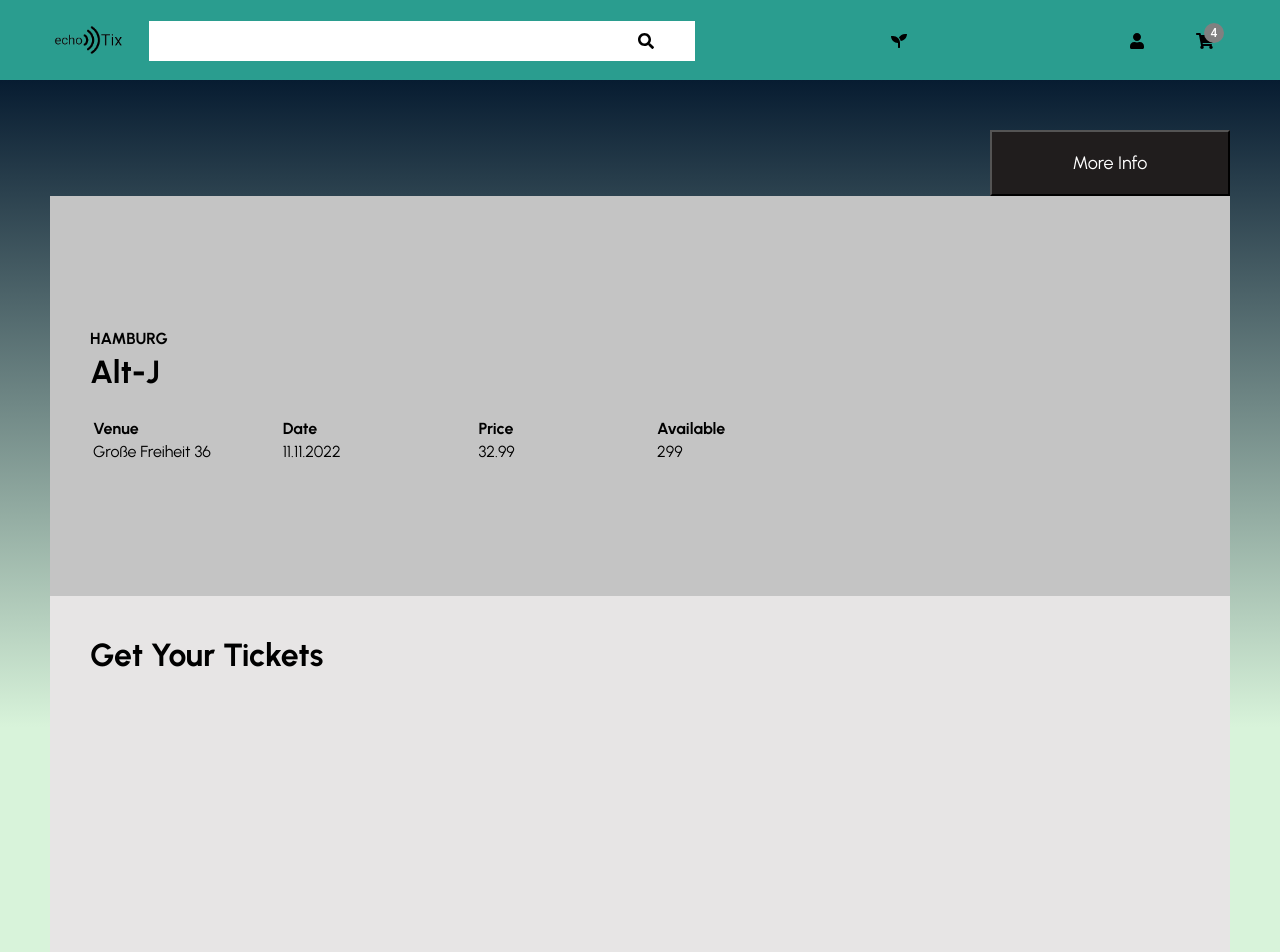
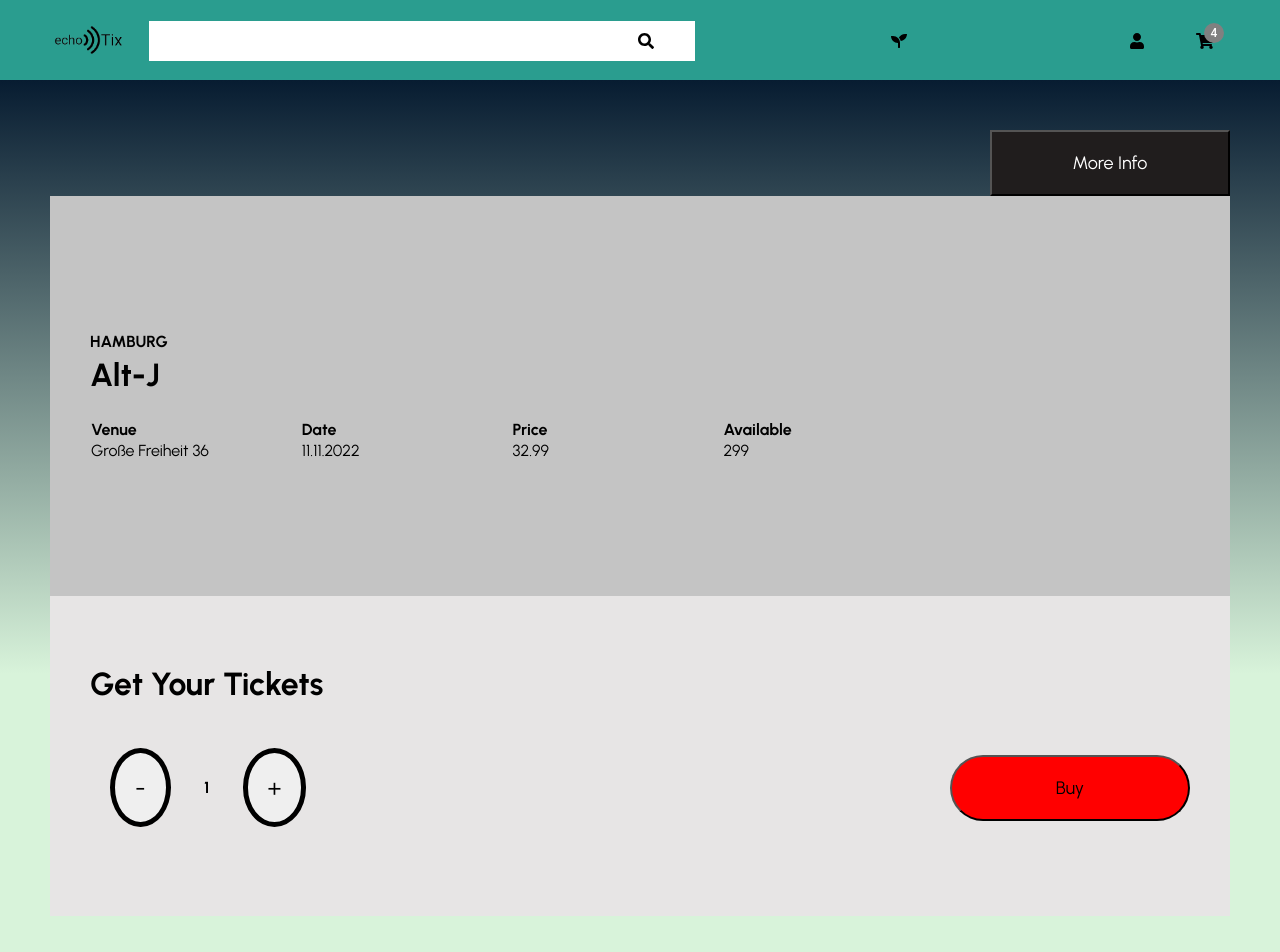
Before and after one commit to NaiNaiNai17/echoTix, a React (Create React App) app in the folder frontend/: page / in a window 1280 px wide. Shown: the top 952 px of the page. Built offline with nearby package versions, Linux system fonts and the light colour scheme.

Commit message:
BuyTickets Page Done

```diff
--- /dev/null
+++ b/frontend/src/components/Buttons/Buy.jsx
@@ -0,0 +1,9 @@
+import React from 'react';
+
+import { BuyButton } from '../../components/styles/Buttons/Buy.styled';
+
+const Buy = () => {
+  return (<BuyButton>Buy</BuyButton>);
+};
+
+export default Buy;
--- /dev/null
+++ b/frontend/src/components/BuyTickets/Counter.jsx
@@ -0,0 +1,40 @@
+import React from 'react';
+
+import Buy from '../Buttons/Buy';
+
+import {
+  CounterContainer,
+  CounterButtonContainer,
+  CounterButton,
+  CounterNumber,
+} from '../../components/styles/Counter.styled';
+
+class Counter extends React.Component {
+  constructor(props) {
+    super(props);
+
+    this.state = { count: 1 };
+    this.decrement = this.decrement.bind(this);
+  }
+
+  increment() {
+    this.setState({ count: this.state.count + 1 });
+  }
+  decrement() {
+    this.setState({ count: this.state.count - 1 });
+  }
+  render() {
+    return (
+      <CounterContainer>
+        <CounterButtonContainer>
+          <CounterButton onClick={() => this.decrement()}>-</CounterButton>
+          <CounterNumber>{this.state.count}</CounterNumber>
+          <CounterButton onClick={() => this.increment()}>+</CounterButton>
+        </CounterButtonContainer>
+        <Buy />
+      </CounterContainer>
+    );
+  }
+}
+
+export default Counter;
--- a/frontend/src/components/BuyTickets/EventData.jsx
+++ b/frontend/src/components/BuyTickets/EventData.jsx
@@ -1,45 +1,18 @@
 import React from 'react';
 
+import EventInfo from '../../components/BuyTickets/EventInfo';
 import TicketsInfo from '../../components/BuyTickets/TicketsInfo';
 import InfoButtonContainer from '../../components/BuyTickets/InfoButton';
 
-import {
-  EventDataContainer,
-  EventInfo,
-  EventCity,
-  EventTitle,
-  Table,
-  TableRow,
-} from '../../components/styles/BuyTickets.styled';
+import { EventDataContainer } from '../../components/styles/BuyTickets.styled';
 
 const EventData = () => {
   return (
-    <div>
-      <EventDataContainer>
-        <InfoButtonContainer />
-        <EventInfo>
-          <EventCity>Hamburg</EventCity>
-          <EventTitle>Alt-J</EventTitle>
-          <Table>
-            <table>
-              <TableRow>
-                <th align="left">Venue</th>
-                <th align="left">Date</th>
-                <th align="left">Price</th>
-                <th align="left">Available</th>
-              </TableRow>
-              <tr>
-                <td>Große Freiheit 36</td>
-                <td>11.11.2022</td>
-                <td>32.99</td>
-                <td>299</td>
-              </tr>
-            </table>
-          </Table>
-        </EventInfo>
-        <TicketsInfo></TicketsInfo>
-      </EventDataContainer>
-    </div>
+    <EventDataContainer>
+      <InfoButtonContainer />
+      <EventInfo />
+      <TicketsInfo />
+    </EventDataContainer>
   );
 };
 
--- /dev/null
+++ b/frontend/src/components/BuyTickets/EventInfo.jsx
@@ -0,0 +1,34 @@
+import React from 'react';
+
+import {
+  EventInfoContainer,
+  EventCity,
+  EventTitle,
+  Table,
+  TableRow,
+} from '../../components/styles/BuyTickets.styled';
+
+const EventInfo = () => {
+  return (
+    <EventInfoContainer>
+      <EventCity>Hamburg</EventCity>
+      <EventTitle>Alt-J</EventTitle>
+      <Table>
+        <TableRow>
+          <th align="left">Venue</th>
+          <th align="left">Date</th>
+          <th align="left">Price</th>
+          <th align="left">Available</th>
+        </TableRow>
+        <TableRow>
+          <td>Große Freiheit 36</td>
+          <td>11.11.2022</td>
+          <td>32.99</td>
+          <td>299</td>
+        </TableRow>
+      </Table>
+    </EventInfoContainer>
+  );
+};
+
+export default EventInfo;
--- a/frontend/src/components/BuyTickets/InfoButton.jsx
+++ b/frontend/src/components/BuyTickets/InfoButton.jsx
@@ -1,8 +1,6 @@
 import React from 'react';
 
-import {
-  InfoButton
-} from '../../components/styles/Info.styled';
+import { InfoButton } from '../../components/styles/Buttons/Info.styled';
 
 const InfoButtonComponent = () => {
   return <InfoButton>More Info</InfoButton>;
--- a/frontend/src/components/BuyTickets/TicketsInfo.jsx
+++ b/frontend/src/components/BuyTickets/TicketsInfo.jsx
@@ -1,4 +1,6 @@
 import React from 'react';
+import Counter from '../../components/BuyTickets/Counter';
+import Buy from '../../components/Buttons/Buy';
 
 import {
   TicketsDataContainer,
@@ -8,13 +10,15 @@ import {
 
 const TicketsInfo = () => {
   return (
-    <div>
+
       <TicketsDataContainer>
         <TicketInfo>
           <TicketH1>Get Your Tickets</TicketH1>
+          <Counter />
+
         </TicketInfo>
       </TicketsDataContainer>
-    </div>
+
   );
 };
 
--- a/frontend/src/components/styles/Buttons/Buy.styled.js
+++ b/frontend/src/components/styles/Buttons/Buy.styled.js
@@ -1 +1,14 @@
 import styled from 'styled-components/macro';
+
+export const BuyButton = styled.button.attrs(() => ({
+  className: 'BuyButton',
+}))`
+  padding: 20px;
+  width: 15rem;
+  background-color: red;
+  color: black;
+  font-size: large;
+  display: flex;
+  justify-content: center;
+  border-radius: 100px;
+`;
--- a/frontend/src/components/styles/BuyTickets.styled.js
+++ b/frontend/src/components/styles/BuyTickets.styled.js
@@ -17,15 +17,14 @@ export const EventDataContainer = styled.div.attrs(() => ({
   );
 `;
 
-export const EventInfo = styled.div.attrs(() => ({
-  className: 'EventInfo',
+export const EventInfoContainer = styled.div.attrs(() => ({
+  className: 'EventInfoContainer',
 }))`
   padding: 40px;
   background-color: #c4c4c4;
   height: 40vh;
   display: flex;
   flex-direction: column;
-
   justify-content: center;
 `;
 
@@ -45,37 +44,47 @@ export const EventCity = styled.h4.attrs(() => ({
 export const Table = styled.tr.attrs(() => ({
   className: 'Table',
 }))`
-  width: 70%;
+  width: 100%;
 `;
 
 export const TableRow = styled.tr.attrs(() => ({
   className: 'TableRow',
 }))`
   th {
-    width: 700px;
+    width: 30%;
+  }
+  td {
+    width: 25%;
   }
 `;
 
-//* TicketsData
+//* Tickets Data
 
 export const TicketsDataContainer = styled.tr.attrs(() => ({
   className: 'TicketsDataContainer',
 }))`
   display: flex;
-  justify-content: center;
+  justify-content: flex-start;
+  align-items: center;
+  height: 40vh;
+  width: 100%;
+  background-color: #e7e5e5;
 `;
 
 export const TicketInfo = styled.div.attrs(() => ({
   className: 'TicketInfo',
 }))`
   padding: 40px;
-  background-color: #e7e5e5;
+  display: flex;
+  justify-content: flex-start;
+  flex-direction: column;
+  align-items: center;
   width: 100%;
-  height: 40vh;
 `;
 
 export const TicketH1 = styled.h1.attrs(() => ({
   className: 'TicketH1',
 }))`
   margin-bottom: 25px;
+  width: 100%;
 `;
--- /dev/null
+++ b/frontend/src/components/styles/Counter.styled.js
@@ -0,0 +1,35 @@
+import styled from 'styled-components/macro';
+
+export const CounterContainer = styled.div.attrs(() => ({
+  className: 'CounterContainer',
+}))`
+  display: flex;
+  align-items: center;
+  justify-content: space-between;
+  width: 100%;
+`;
+
+export const CounterButton = styled.button.attrs(() => ({
+  className: 'CounterContainer',
+}))`
+  padding: 20px;
+  margin: 20px;
+  border: 5px solid black;
+  border-radius: 50%;
+  font-size: x-large;
+`;
+
+export const CounterButtonContainer = styled.div.attrs(() => ({
+  className: 'CounterButtonContainer,',
+}))`
+  display: flex;
+  justify-content: space-between;
+  align-items: center;
+`;
+
+export const CounterNumber = styled.h4.attrs(() => ({
+  className: 'CounterContainer',
+}))`
+  width: 2rem;
+  text-align: center;
+`;
```
Also changed, not shown: frontend/src/components/styles/Buttons/Info.styled.js (renamed from frontend/src/components/styles/Info.styled.js).
